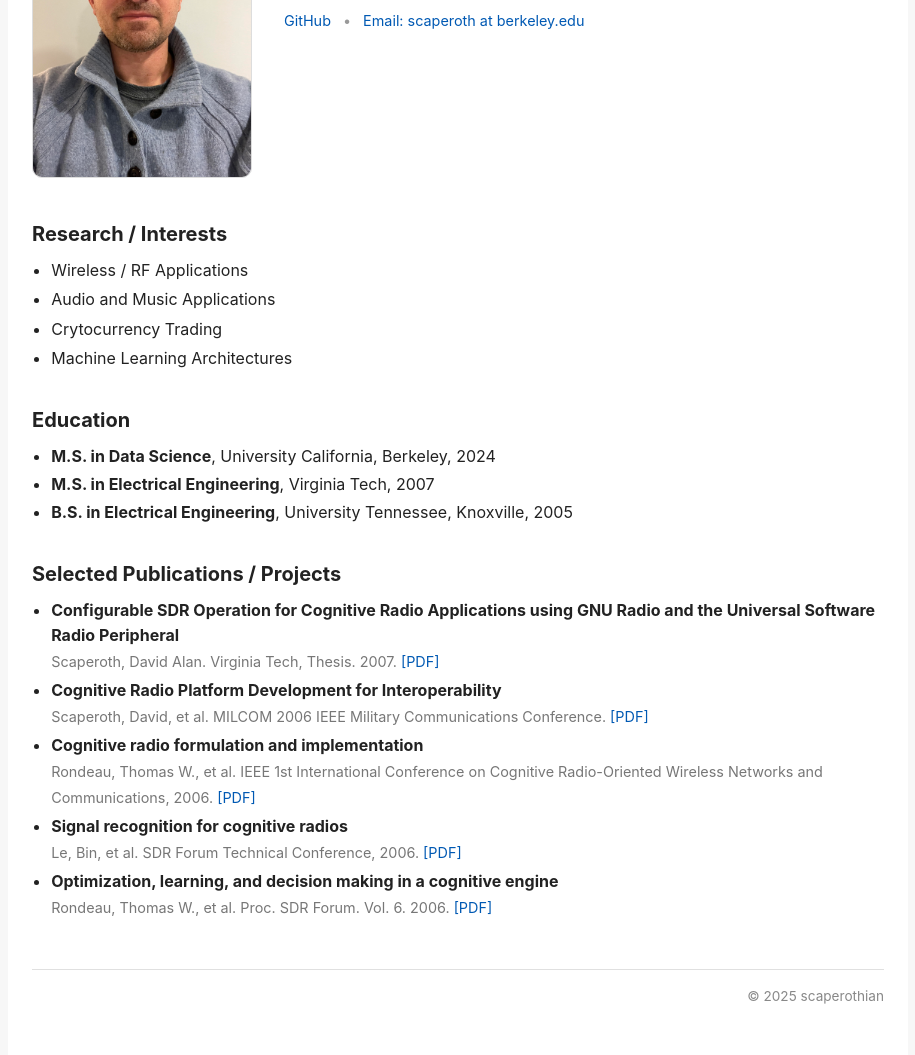
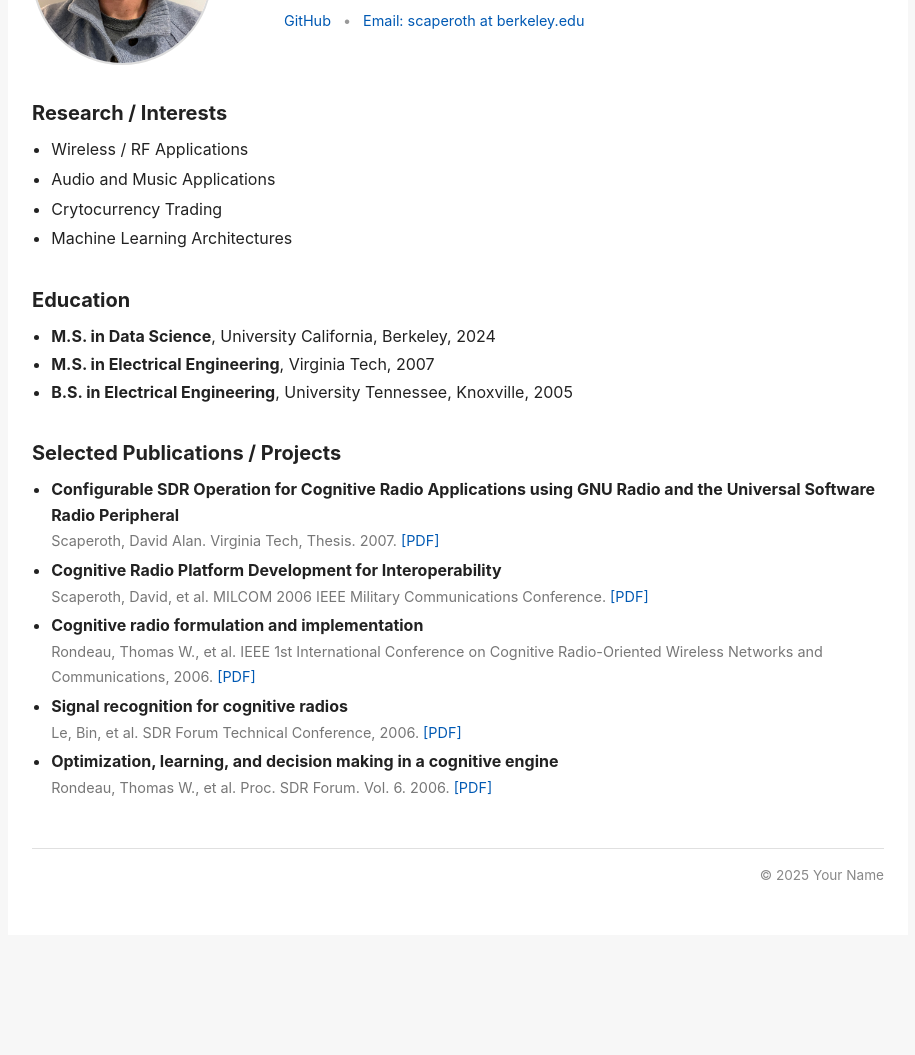
Before and after one commit to scaperothian/scaperothian.github.io, a plain HTML site: page index.html in a window 1280 px wide. Shown: the part 220-1275 px from the top of the page, without its empty margins (182-1097 px from the left). After the commit the page ends 1155 px from the top, so only its background shows below. Drawn offline with Linux system fonts and the light colour scheme.

Commit message:
Update index.html

```diff
--- a/index.html
+++ b/index.html
@@ -144,7 +144,7 @@
       text-align: right;
     }
 
-    /* ⭐ NEW: Two-column layout for image + about text */
+    /* ⭐ Two-column layout for image + about text */
     .about-container {
       display: grid;
       grid-template-columns: 220px 1fr;
@@ -152,10 +152,14 @@
       align-items: start;
     }
 
+    /* ⭐ Circular profile image */
     .profile-image {
-      width: 100%;
-      border-radius: 10px;
-      border: 1px solid #ddd;
+      width: 180px;
+      height: 180px;
+      border-radius: 50%;
+      object-fit: cover;
+      display: block;
+      border: 2px solid #ddd;
     }
 
     @media (max-width: 700px) {
@@ -164,9 +168,7 @@
       }
 
       .profile-image {
-        max-width: 250px;
         margin: 0 auto;
-        display: block;
       }
     }
 
@@ -180,7 +182,7 @@
         <div class="nav-links">
           <a href="#about">Home</a>
           <a href="#research">Research</a>
-          <!--a href="#experience">Experience</a-->
+          <a href="#experience">Experience</a>
           <a href="#education">Education</a>
         </div>
       </nav>
@@ -190,7 +192,6 @@
 
       <!-- ⭐ Updated ABOUT section with two-column layout -->
       <section id="about">
-
         <div class="about-container">
 
           <!-- LEFT COLUMN -->
@@ -209,23 +210,12 @@
               <span>•</span>
               <a>Email: scaperoth at berkeley.edu</a>
             </div>
-
-            <!--h2>Hi!</h2>
-            <p>
-              I am <strong>David Scaperoth</strong>, a <em>researcher, software architect, development lead, machine learning engineer</em>
-              interested in data driven methods for building and maintaining complex systems.
-            </p>
-            <p>
-              On this page, you can find a brief overview of my research/interests, work experience,
-              and education. Feel free to reach out if you’d like to collaborate or chat.
-            </p-->
           </div>
 
         </div>
       </section>
 
-      <!-- EVERYTHING BELOW IS UNCHANGED -->
-
+      <!-- EVERYTHING ELSE UNCHANGED -->
       <section id="research">
         <h2>Research / Interests</h2>
         <ul>
@@ -289,7 +279,7 @@
     </main>
 
     <footer>
-      &copy; <span id="year"></span> scaperothian
+      &copy; <span id="year"></span> Your Name
     </footer>
   </div>
 
```
